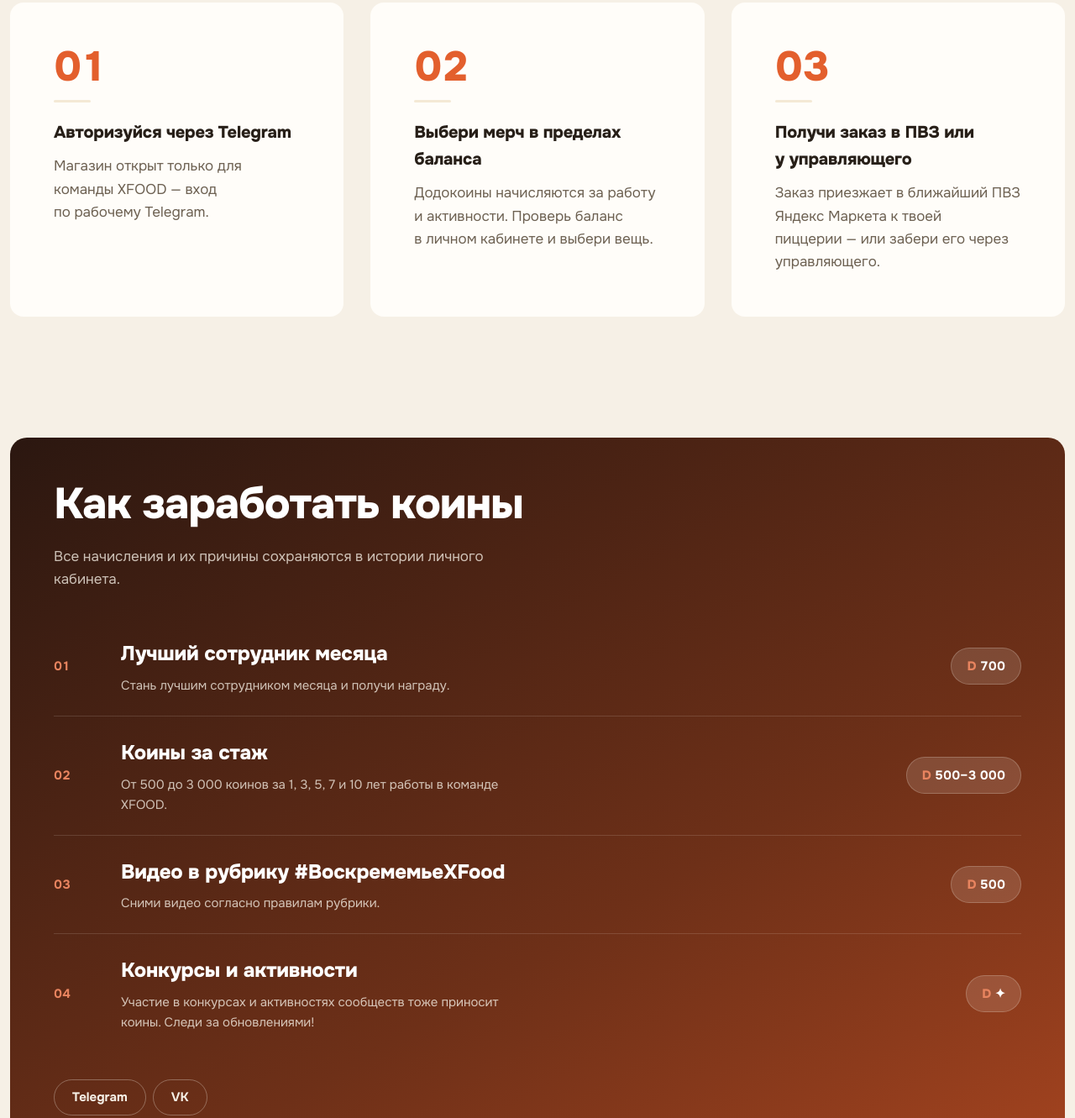
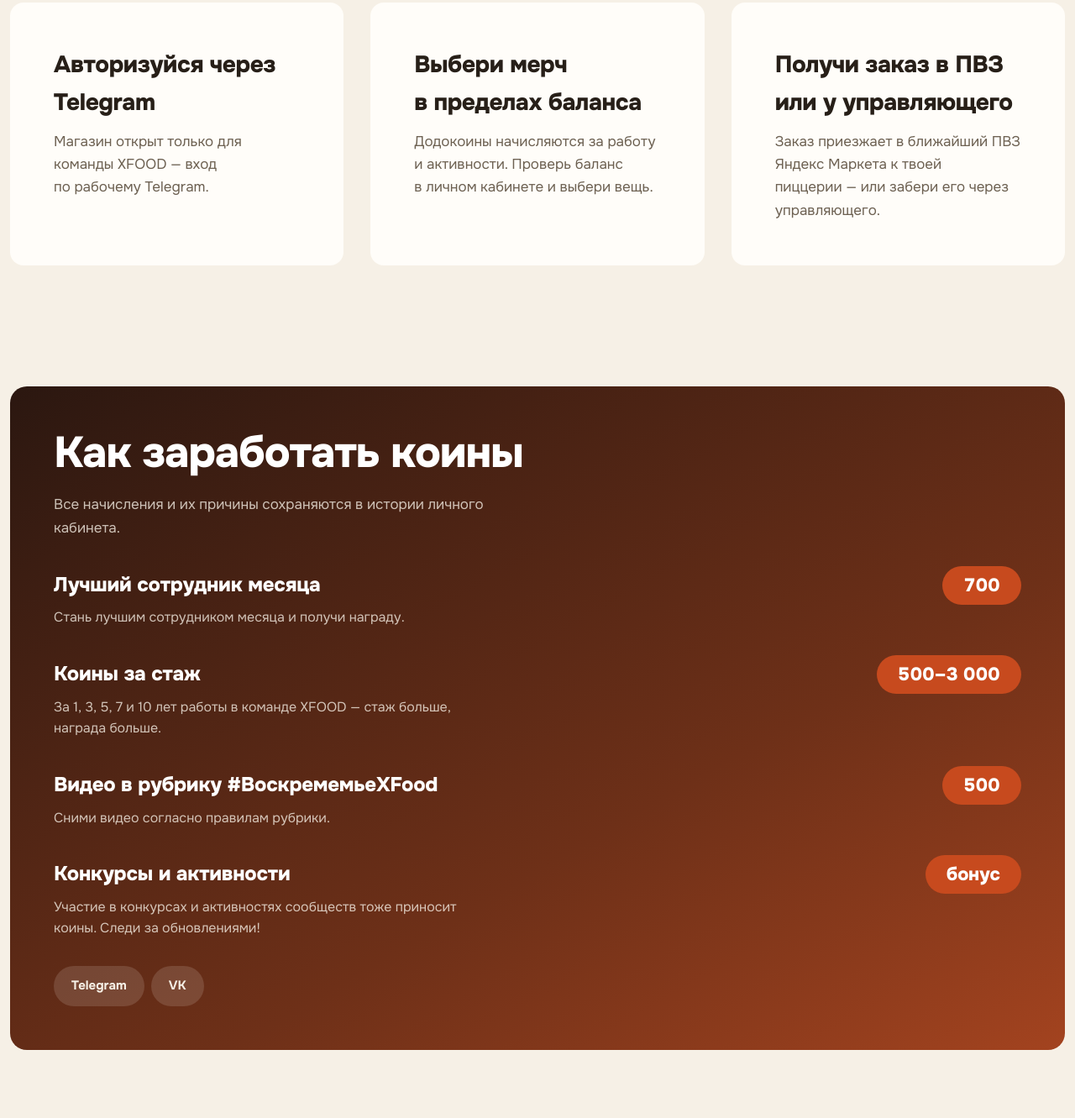
Before and after one commit to Anyboom/xfood, a plain HTML site: page index.html in a window 1280 px wide. Shown: the part 4624-5955 px from the top of the page at 84% size. Drawn offline with Linux system fonts and the light colour scheme.

Commit message:
🚸 feat: rework earn section with tomato price pills
- Drop index numbering and the D currency mark; amounts become tomato price pills
- Separate reward rows with air instead of hairlines; switch ol to ul
- Mark variable contest reward as «бонус»
- Remove decorative numbering from the how-to steps
- Annotate brand gradient echoes with taste-skill-ignore; drop dead pill--outline

```diff
--- a/css/style.css
+++ b/css/style.css
@@ -124,8 +124,6 @@ h1 { font-size: var(--fs-h1); letter-spacing: -0.03em; line-height: 1.02; }
 .pill--ghost:hover { background: rgba(246, 240, 230, 0.24); color: #fff; }
 .pill--solid { background: var(--accent); color: #fff; }
 .pill--solid:hover { background: var(--accent-dark); }
-.pill--outline { border: 1px solid rgba(246, 240, 230, 0.32); color: var(--cream); height: auto; padding: 0.85em 1.4em; }
-.pill--outline:hover { background: var(--cream-faint); color: #fff; }
 
 /* ===== header ===== */
 .site-header {
@@ -163,7 +161,7 @@ h1 { font-size: var(--fs-h1); letter-spacing: -0.03em; line-height: 1.02; }
   background: var(--hero-a);
   border-radius: var(--radius-lg);
   padding: var(--space-3) var(--space-4) calc(var(--space-4) - var(--space-1));
-  box-shadow: 0 16px 40px rgba(43, 23, 16, 0.28);
+  box-shadow: 0 16px 40px rgba(43, 23, 16, 0.28); /* taste-skill-ignore — плавающее мобильное меню: реальный оверлей */
 }
 .menu-sheet[hidden] { display: none; }
 .menu-sheet:not([hidden]) { display: grid; gap: var(--space-1); animation: sheet-in 0.25s cubic-bezier(0.2, 0.7, 0.2, 1) both; }
@@ -183,7 +181,7 @@ h1 { font-size: var(--fs-h1); letter-spacing: -0.03em; line-height: 1.02; }
   margin: var(--margin);
   border-radius: var(--radius-xl);
   overflow: clip;
-  background: linear-gradient(118deg, var(--hero-a) 0%, var(--hero-b) 52%, var(--hero-c) 100%);
+  background: linear-gradient(118deg, var(--hero-a) 0%, var(--hero-b) 52%, var(--hero-c) 100%); /* taste-skill-ignore — баннер-бренд XFOOD: тёплая гамма, утверждённая по референсу alt */
   min-height: calc(100svh - 2 * var(--margin));
 }
 .hero :focus-visible { outline-color: var(--cream); }
@@ -362,25 +360,12 @@ main > section:not(.hero) { padding-block: var(--section-block); }
   border-radius: var(--radius-lg);
   padding: var(--panel-pad-lg);
 }
-.step__num {
-  display: block;
-  font-weight: 800; line-height: 1; letter-spacing: -0.02em;
-  font-variant-numeric: tabular-nums;
-  color: var(--accent-bright);
-  font-size: clamp(2.25rem, 1.5rem + 2vw, 3.25rem);
-}
-.step__num::after {
-  content: ""; display: block;
-  width: 44px; height: 3px; border-radius: 2px;
-  background: var(--tint);
-  margin-top: 0.9rem;
-}
-.step__title { margin-top: var(--space-5); font-size: 1.25rem; font-weight: 800; letter-spacing: -0.01em; }
+.step__title { font-size: clamp(1.25rem, 1rem + 1.4vw, 1.75rem); font-weight: 800; letter-spacing: -0.015em; }
 .step__text { margin-top: 0.65rem; color: var(--muted); max-width: 34ch; }
 
 /* ===== earn: тёмная тёплая панель со строками наград ===== */
 .earn-panel {
-  background: linear-gradient(150deg, var(--hero-a) 0%, #6e3018 62%, #a3431f 100%);
+  background: linear-gradient(150deg, var(--hero-a) 0%, #6e3018 62%, #a3431f 100%); /* taste-skill-ignore — панель-эхо баннера, бренд-устройство референса alt */
   border-radius: var(--radius-xl);
   color: var(--cream);
   padding: var(--panel-pad-lg);
@@ -388,35 +373,32 @@ main > section:not(.hero) { padding-block: var(--section-block); }
 .earn-panel :focus-visible { outline-color: var(--cream); }
 .earn-panel .section-title { color: #fff; }
 .earn-lead { margin-top: var(--space-5); max-width: 52ch; color: var(--cream-dim); font-size: 1.0625rem; }
-.earn__list { margin-top: var(--heading-gap); }
+.earn__list { margin-top: var(--heading-gap); display: grid; gap: clamp(1.35rem, 4vh, 2.25rem); }
 .earn-row {
   display: grid;
-  grid-template-columns: 3rem minmax(0, 1fr) auto;
-  gap: clamp(1rem, 3vw, 2rem);
-  align-items: center;
-  padding-block: 1.5rem;
-  border-bottom: 1px solid rgba(246, 240, 230, 0.14);
+  grid-template-columns: minmax(0, 1fr) auto;
+  gap: clamp(1.25rem, 3vw, 2.5rem);
+  align-items: baseline;
 }
-.earn-row:last-child { border-bottom: 0; }
-.earn-row__num { font-size: 0.9375rem; font-weight: 700; color: var(--peach); font-variant-numeric: tabular-nums; }
 .earn-row__body { min-width: 0; }
-.earn-row__title { font-size: clamp(1.125rem, 1rem + 0.9vw, 1.5rem); font-weight: 800; letter-spacing: -0.01em; color: #fff; }
-.earn-row__text { margin-top: 0.4rem; max-width: 48ch; color: var(--cream-dim); font-size: 0.9375rem; }
 .earn-row__amount {
-  display: inline-flex; align-items: baseline; white-space: nowrap;
-  background: var(--cream-faint);
-  border: 1px solid rgba(246, 240, 230, 0.22);
+  display: inline-flex; align-items: center;
+  white-space: nowrap;
+  background: var(--accent);
+  color: #fff;
   border-radius: 999px;
-  padding: 0.6em 1.2em;
-  font-size: 0.9375rem; font-weight: 700; color: #fff;
+  padding: 0.55em 1.15em;
+  font-size: clamp(1.125rem, 1rem + 0.6vw, 1.375rem);
+  font-weight: 800; letter-spacing: -0.01em; line-height: 1;
   font-variant-numeric: tabular-nums;
 }
-.earn-row__amount .coin { color: var(--peach); }
+.earn-row__title { font-size: clamp(1.125rem, 1rem + 0.9vw, 1.5rem); font-weight: 800; letter-spacing: -0.01em; color: #fff; }
+.earn-row__text { margin-top: 0.45rem; max-width: 48ch; color: var(--cream-dim); font-size: 1rem; }
 .earn__pills { margin-top: var(--space-7); display: flex; flex-wrap: wrap; gap: var(--space-2); }
 
 /* ===== cta: финальная тёмная панель ===== */
 .cta-panel {
-  background: linear-gradient(118deg, var(--hero-a) 0%, var(--hero-b) 58%, #b3491f 100%);
+  background: linear-gradient(118deg, var(--hero-a) 0%, var(--hero-b) 58%, #b3491f 100%); /* taste-skill-ignore — панель-эхо баннера, бренд-устройство референса alt */
   border-radius: var(--radius-xl);
   color: var(--cream);
   padding: clamp(2.75rem, 8vh, 5rem) var(--panel-pad-lg);
@@ -452,7 +434,7 @@ main > section:not(.hero) { padding-block: var(--section-block); }
   display: flex; justify-content: space-between; gap: var(--space-7);
   padding-block: var(--space-5) var(--space-6);
   font-size: var(--fs-small); color: var(--muted);
-  border-top: 1px solid var(--rule);
+  border-top: 1px solid var(--rule); /* taste-skill-ignore — юридическая строка футера, как на референсе */
 }
 .footer__legal a { color: inherit; }
 .footer__legal a:hover { color: var(--ink); }
@@ -488,8 +470,8 @@ main > section:not(.hero) { padding-block: var(--section-block); }
 
   .steps { grid-template-columns: 1fr; }
 
-  .earn-row { grid-template-columns: 2.5rem minmax(0, 1fr); }
-  .earn-row__amount { grid-column: 2; justify-self: start; }
+  .earn-row { grid-template-columns: 1fr; gap: 0.35rem; }
+  .earn-row__amount { justify-self: end; }
 
   .footer__grid { grid-template-columns: 1fr; gap: var(--space-7); }
   .footer__legal { flex-direction: column; gap: var(--space-3); }
--- a/index.html
+++ b/index.html
@@ -309,65 +309,58 @@
     <p class="section-lead">Выбери товар, добавь его в&nbsp;корзину и&nbsp;получи заказ в&nbsp;ближайшем ПВЗ Яндекс Маркета к&nbsp;своей пиццерии или через управляющего.</p>
     <ol class="steps">
       <li class="step reveal">
-        <span class="step__num" aria-hidden="true">01</span>
         <h3 class="step__title">Авторизуйся через Telegram</h3>
         <p class="step__text">Магазин открыт только для команды XFOOD&nbsp;— вход по&nbsp;рабочему Telegram.</p>
       </li>
       <li class="step reveal" style="--d:80ms">
-        <span class="step__num" aria-hidden="true">02</span>
         <h3 class="step__title">Выбери мерч в&nbsp;пределах баланса</h3>
         <p class="step__text">Додокоины начисляются за&nbsp;работу и&nbsp;активности. Проверь баланс в&nbsp;личном кабинете и&nbsp;выбери вещь.</p>
       </li>
       <li class="step reveal" style="--d:160ms">
-        <span class="step__num" aria-hidden="true">03</span>
         <h3 class="step__title">Получи заказ в&nbsp;ПВЗ или у&nbsp;управляющего</h3>
         <p class="step__text">Заказ приезжает в&nbsp;ближайший ПВЗ Яндекс Маркета к&nbsp;твоей пиццерии&nbsp;— или забери его через управляющего.</p>
       </li>
     </ol>
   </section>
 
-  <!-- Как заработать: тёмная тёплая панель со строками наград -->
+  <!-- Как заработать: панель-эхо баннера, суммы наград в строке заголовка -->
   <section class="earn container" id="earn" aria-labelledby="earn-title">
     <div class="earn-panel reveal">
       <h2 class="section-title" id="earn-title">Как заработать коины</h2>
       <p class="earn-lead">Все начисления и&nbsp;их&nbsp;причины сохраняются в&nbsp;истории личного кабинета.</p>
-      <ol class="earn__list">
+      <ul class="earn__list">
         <li class="earn-row">
-          <span class="earn-row__num" aria-hidden="true">01</span>
           <div class="earn-row__body">
             <h3 class="earn-row__title">Лучший сотрудник месяца</h3>
             <p class="earn-row__text">Стань лучшим сотрудником месяца и&nbsp;получи награду.</p>
           </div>
-          <span class="earn-row__amount"><span class="coin">D</span>&nbsp;700</span>
+          <span class="earn-row__amount">700</span>
         </li>
         <li class="earn-row">
-          <span class="earn-row__num" aria-hidden="true">02</span>
           <div class="earn-row__body">
             <h3 class="earn-row__title">Коины за стаж</h3>
-            <p class="earn-row__text">От&nbsp;500 до&nbsp;3&nbsp;000 коинов за&nbsp;1,&nbsp;3,&nbsp;5,&nbsp;7 и&nbsp;10 лет работы в&nbsp;команде XFOOD.</p>
+            <p class="earn-row__text">За&nbsp;1,&nbsp;3,&nbsp;5,&nbsp;7 и&nbsp;10 лет работы в&nbsp;команде XFOOD&nbsp;— стаж больше, награда больше.</p>
           </div>
-          <span class="earn-row__amount"><span class="coin">D</span>&nbsp;500–3&nbsp;000</span>
+          <span class="earn-row__amount">500–3&nbsp;000</span>
         </li>
         <li class="earn-row">
-          <span class="earn-row__num" aria-hidden="true">03</span>
           <div class="earn-row__body">
             <h3 class="earn-row__title">Видео в&nbsp;рубрику #ВоскремемьеXFood</h3>
             <p class="earn-row__text">Сними видео согласно правилам рубрики.</p>
           </div>
-          <span class="earn-row__amount"><span class="coin">D</span>&nbsp;500</span>
+          <span class="earn-row__amount">500</span>
         </li>
         <li class="earn-row">
-          <span class="earn-row__num" aria-hidden="true">04</span>
           <div class="earn-row__body">
             <h3 class="earn-row__title">Конкурсы и&nbsp;активности</h3>
             <p class="earn-row__text">Участие в&nbsp;конкурсах и&nbsp;активностях сообществ тоже приносит коины. Следи за&nbsp;обновлениями!</p>
           </div>
-          <span class="earn-row__amount"><span class="coin">D</span>&nbsp;✦</span>
+          <span class="earn-row__amount">бонус</span>
         </li>
-      </ol>
+      </ul>
       <div class="earn__pills">
-        <a class="pill pill--outline" href="https://t.me/+0pVKkSiwLtkyM2Ey">Telegram</a>
-        <a class="pill pill--outline" href="https://vk.ru/xfoodchannel">VK</a>
+        <a class="pill pill--ghost" href="https://t.me/+0pVKkSiwLtkyM2Ey">Telegram</a>
+        <a class="pill pill--ghost" href="https://vk.ru/xfoodchannel">VK</a>
       </div>
     </div>
   </section>
```
Also changed, not shown: 1 other file.
